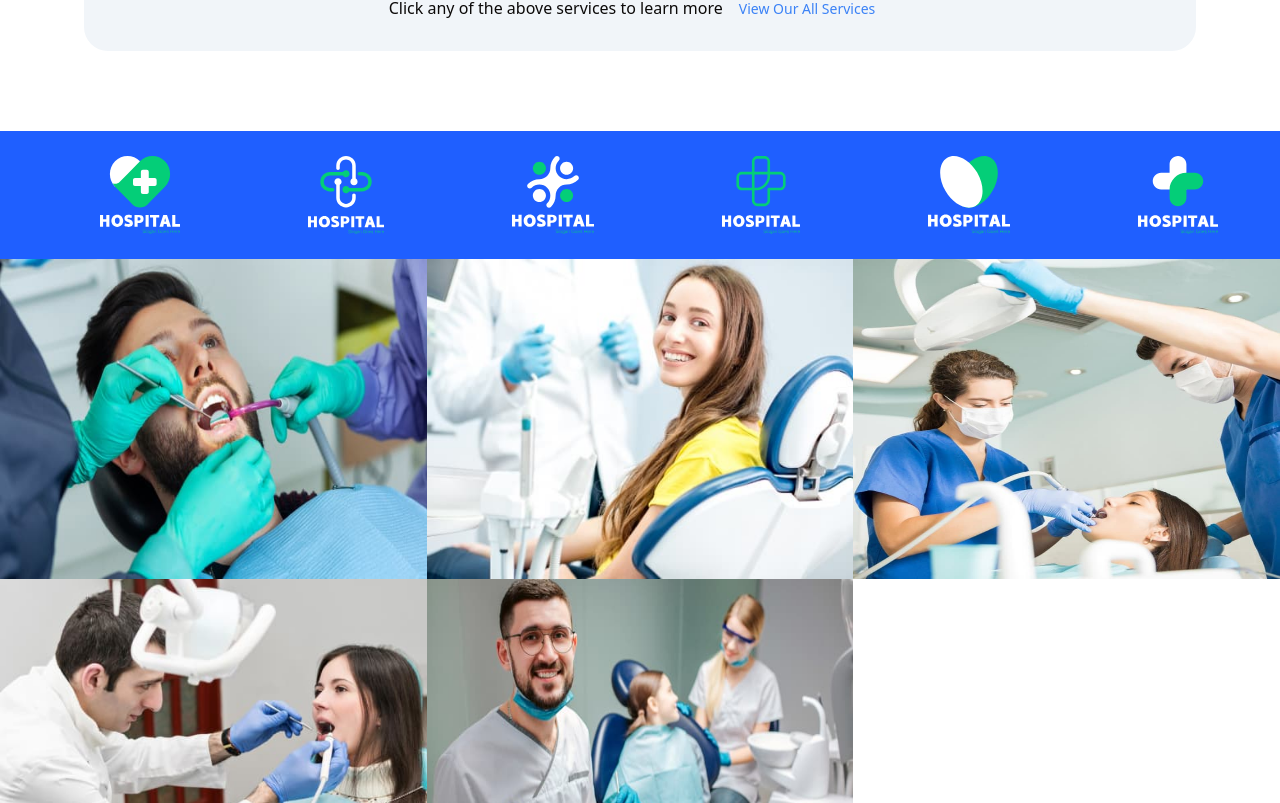
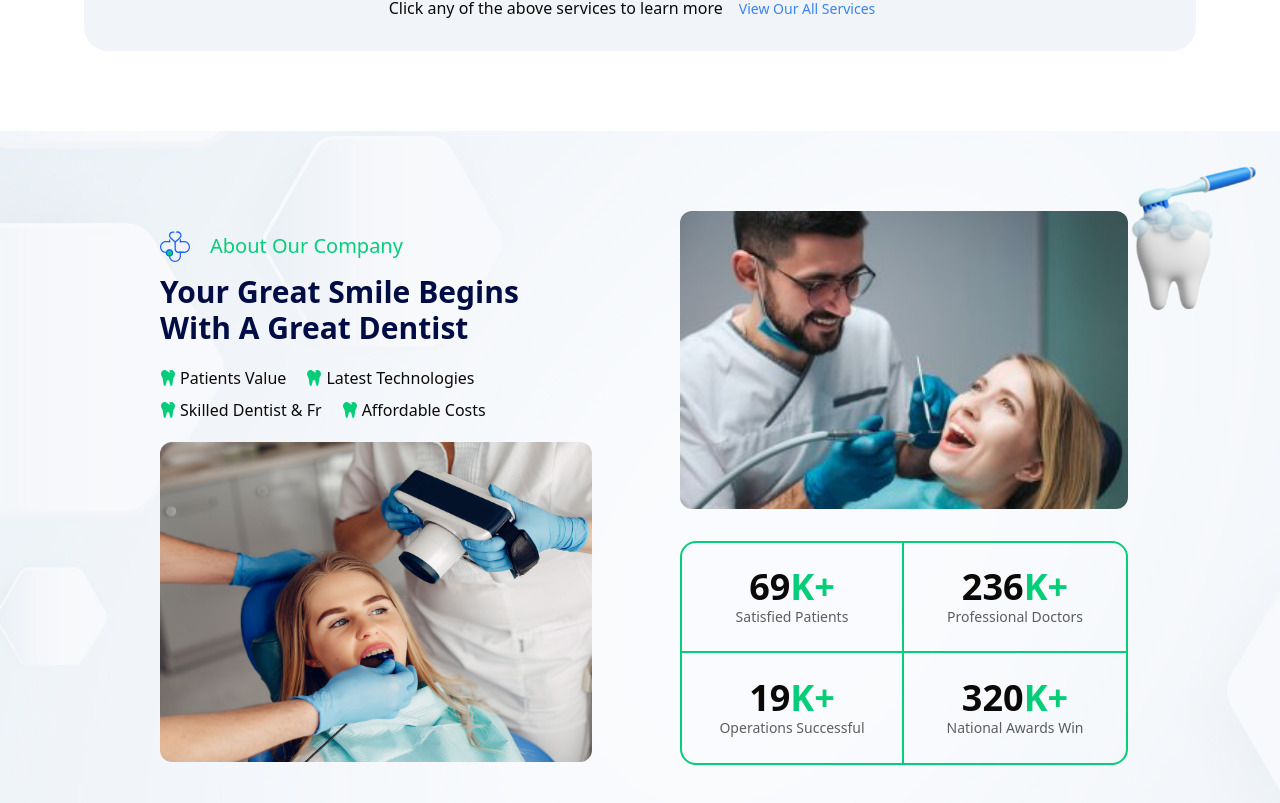
Before and after one commit to Aryan9901/doctor_appointment_app, a React (Vite) app in the folder doctor_appointment/: page / in a window 1280 px wide. Shown: the part 2197-3000 px from the top of the page. Built offline with nearby package versions, Linux system fonts and the light colour scheme; the HTML template or start-up script is replaced by a standard one.

Commit message:
removed extra height from home service component

```diff
--- a/doctor_appointment/src/components/elements/HomeServices.jsx
+++ b/doctor_appointment/src/components/elements/HomeServices.jsx
@@ -25,7 +25,7 @@ const HomeServices = () => {
 	}, []);
 
 	return (
-		<div className="w-full min-h-screen py-20 px-5">
+		<div className="w-full  py-20 px-5">
 			<h3 className="flex gap-5 text-[#05CE79] text-2xl items-center px-20">
 				<img src="/title_icon.svg" alt="title icon" />
 				Our Services
--- a/doctor_appointment/src/pages/Home.jsx
+++ b/doctor_appointment/src/pages/Home.jsx
@@ -127,7 +127,7 @@ const Home = () => {
 				<Feature imgpath="/feature_box_4.svg" heading="24/7 Advance Care" para="We understand that every patient is unique" />
 			</section>
 			<HomeServices />
-			{/* <About /> */}
+			<About />
 			{/* <ChooseUs /> */}
 			<section className="w-full h-48 bg-[#1F5FFF]  flex items-center justify-center lg:h-32">
 				<Marquee>
```
